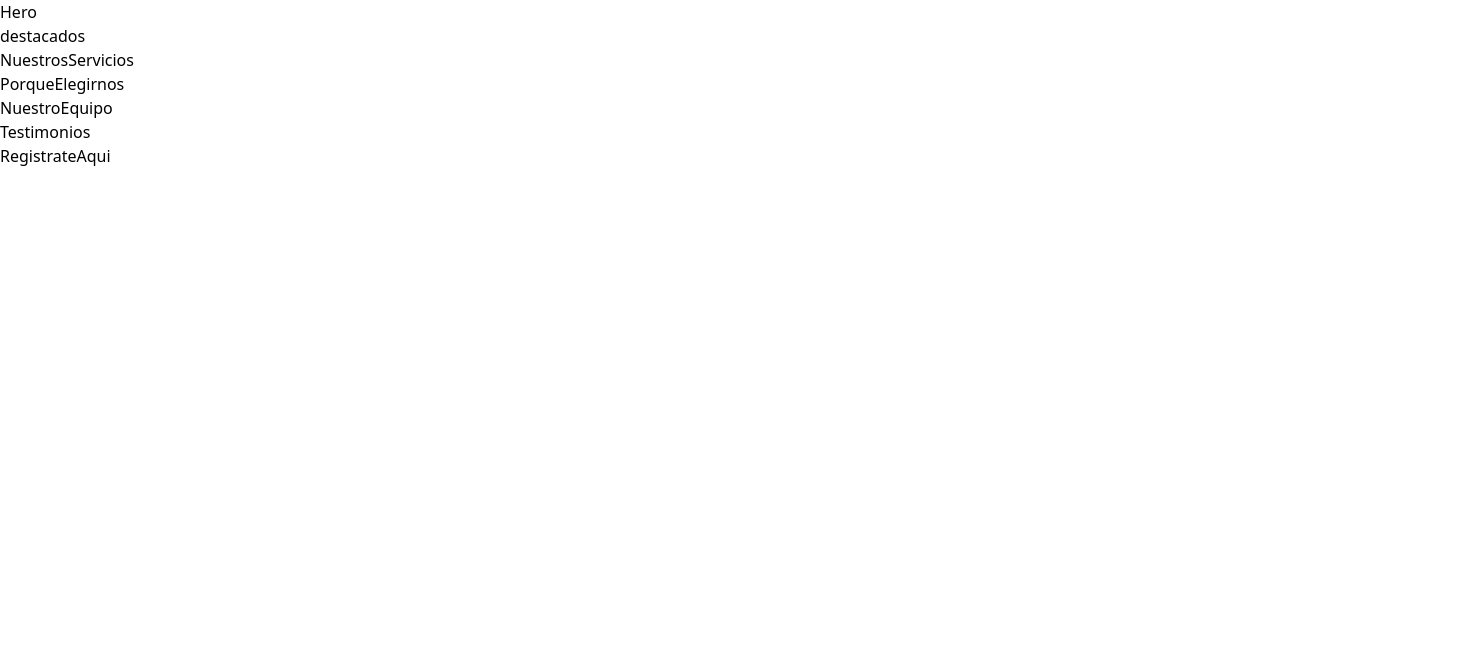
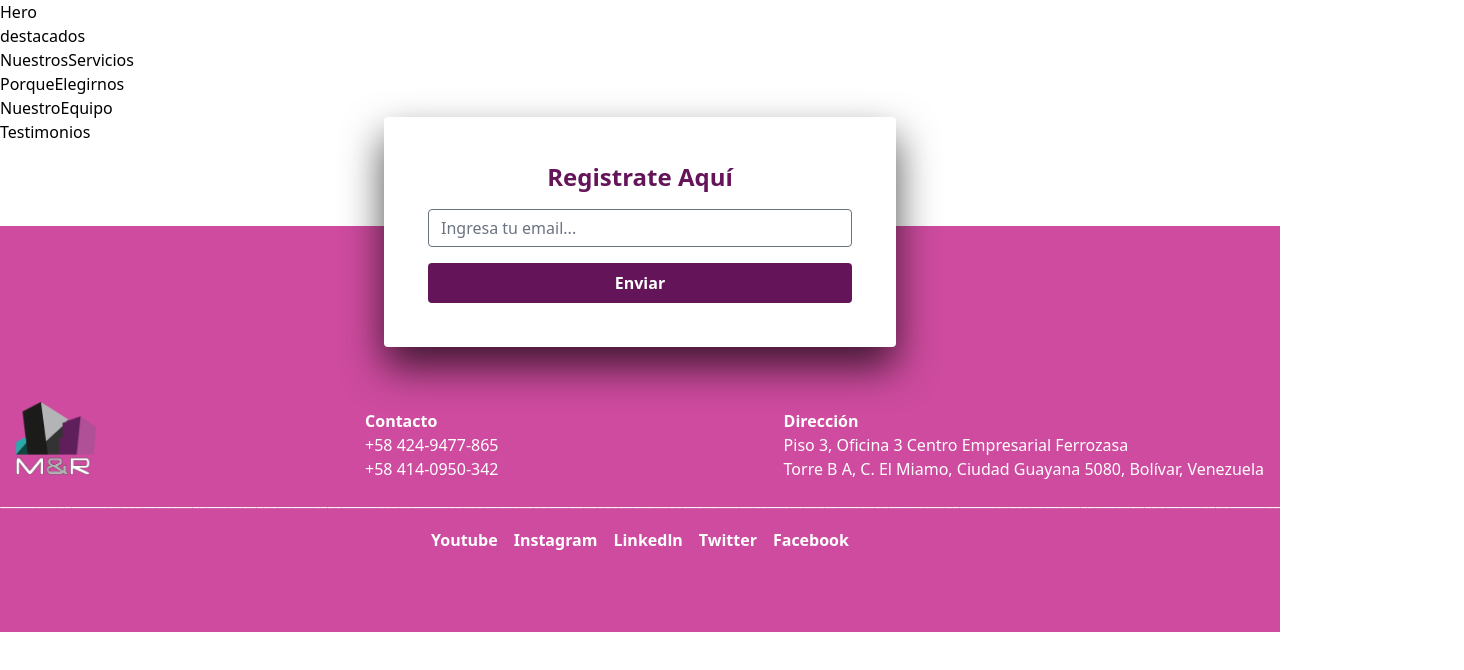
Before and after one commit to yormanbalanD/proyecto__software_I, a React (Vite) app: page / in a window 1280 px wide. Shown: the top 670 px of the page, 1464 px wide, since content can reach past the window. Built offline with nearby package versions, Linux system fonts and the light colour scheme.

Commit message:
Home_Registrate-Aqui

```diff
--- a/src/components/RegistrateAqui.jsx
+++ b/src/components/RegistrateAqui.jsx
@@ -1,7 +1,85 @@
-import React from 'react'
+import React from 'react';
+
+
+const Header = () => (
+  <h2 className="text-center text-2xl font-bold text-[#641459] mb-4">Registrate Aquí</h2>
+);
+
+const Form = () => (
+  <form className="flex flex-col">
+    <input
+      type="email"
+      placeholder="Ingresa tu email..."
+      className="border rounded w-full py-2 px-3 text-gray-700 leading-tight focus:outline-none focus:shadow-outline mb-4 "
+    />
+    <button
+      type="submit"
+      className="bg-[#641459] text-white font-bold py-2 px-4 rounded hover:bg-purple-500"
+    >
+      Enviar
+    </button>
+  </form>
+);
+
+const Footer = () => (
+  <footer className="bg-[#ce4b9f] text-white  p-4 w-full  py-20 z-0" id='foot'>
+    <div className="container mx-auto flex flex-col items-center justify-between ">
+      <div className="mb-4 h-20">
+
+      </div>
+      <div className="flex flex-col md:flex-row justify-between items-center w-full">
+      <div className=" z-0">
+          <img src ="/LogoM&R.png" className='w-20'></img>
+        </div>
+        <div className="mb-4 md:mb-0 md:mr-4">
+          <h3 className="font-bold">Contacto</h3>
+          <p>+58 424-9477-865</p>
+          <p>+58 414-0950-342</p>
+        </div>
+
+
+
+        <div>
+          <h3 className="font-bold">Dirección</h3>
+          <p>Piso 3, Oficina 3 Centro Empresarial Ferrozasa</p>
+          <p>Torre B A, C. El Miamo, Ciudad Guayana 5080, Bolívar, Venezuela</p>
+        </div>
+
+      </div>
+      <div className='text-white'>________________________________________________________________________________________________________________________________________________________________________________________________________________________________________</div>
+
+
+      <div className="flex justify-center mt-4 space-x-4">
+        <a href="#" className="text-white font-bold hover:text-gray -300">
+          Youtube
+        </a>
+        <a href="#" className="text-white font-bold hover:text-gray-300">
+          Instagram
+        </a>
+        <a href="#" className="text-white font-bold hover:text-gray-300">
+          Linkedln
+        </a>
+        <a href="#" className="text-white font-bold hover:text-gray-300">
+          Twitter
+        </a>
+        <a href="#" className="text-white font-bold hover:text-gray-300">
+          Facebook
+        </a>
+      </div>
+
+    </div>
+
+  </footer>
+);
 
 export default function RegistrateAqui() {
   return (
-    <div>RegistrateAqui</div>
-  )
-}
+    <div className="flex flex-col items-center justify-center min-h-screen flex-direction-reverse">
+      <Footer />
+      <div className="bg-white shadow-[0_20px_40px_rgba(0,0,0,0.7)] rounded p-11 w-full lg:w-2/5   z-1 translate-y-[-515px] " id='mondongo'>
+        <Header />
+        <Form />
+      </div>
+    </div>
+  );
+};
```
